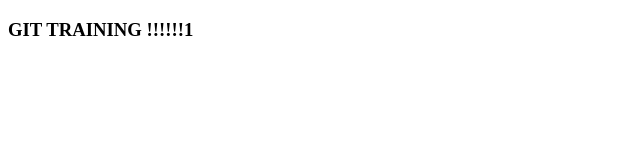
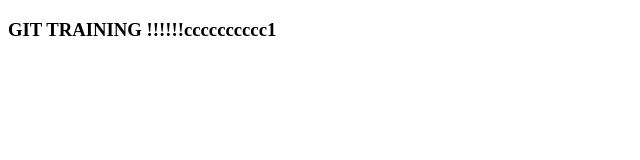
Before and after one commit to amanymh/Gittest, a plain HTML site: page index.html in a window 1280 px wide. Shown: the full height of the page, 0-640 px from the left. Drawn offline with Linux system fonts and the light colour scheme.

Commit message:
what ever

```diff
--- /dev/null
+++ b/dirt/app1.js
@@ -0,0 +1 @@
+console.log("dirt11111111");
--- /dev/null
+++ b/dirt2/app2.js
@@ -0,0 +1 @@
+console.log("dirt222222222222");
--- a/index.html
+++ b/index.html
@@ -10,6 +10,6 @@
     <title>Document</title>
   </head>
   <body>
-    <h3>GIT TRAINING !!!!!!1</h3>
+    <h3>GIT TRAINING !!!!!!cccccccccc1</h3>
   </body>
 </html>
```
Also changed, not shown: 1 other file.
